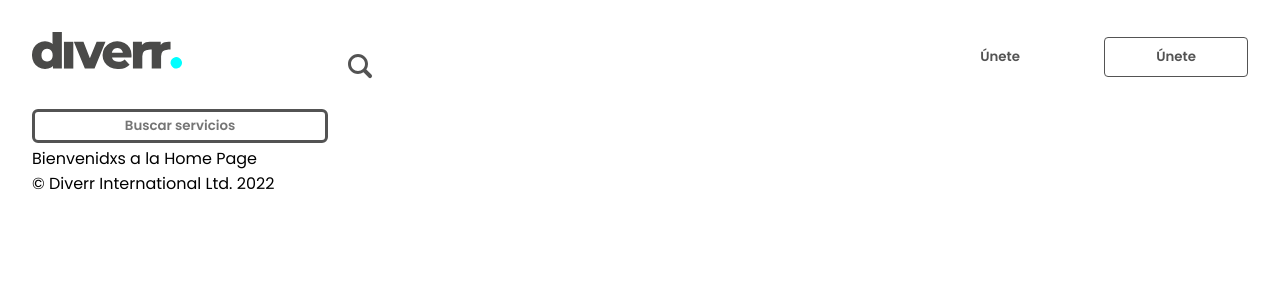
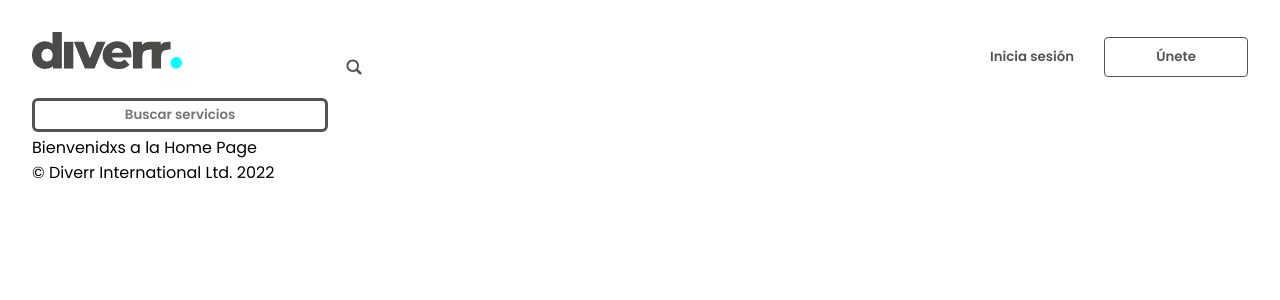
Before and after one commit to mjwhite10/diverr, a React (Create React App) app in the folder frontend/: page / in a window 1280 px wide. Shown: the top 300 px of the page. Built offline with nearby package versions, Linux system fonts and the light colour scheme.

Commit message:
Añadiendo css

```diff
--- a/frontend/src/App.css
+++ b/frontend/src/App.css
@@ -32,7 +32,7 @@ html {
 }
 .auth li {
   text-decoration: none;
-  margin-left: 2rem;
+  /* margin-left: 2rem; */
 }
 .header-button {
   padding: 0.5rem;
@@ -43,7 +43,6 @@ html {
 .header-button:hover {
   display: flex;
   cursor: pointer;
-  text-align: right;
 }
 
 /*LOGIN PAGE*/
@@ -96,9 +95,9 @@ html {
 
 .search-button {
   background: url("../public/images/lupa.svg") no-repeat center center;
-  width: 32px;
-  height: 32px;
-  transform: translateY(-150%);
+  width: 20px;
+  height: 20px;
+  transform: translateY(-210%);
   border: none;
   margin: 1rem;
   cursor: pointer;
--- a/frontend/src/components/Auth.jsx
+++ b/frontend/src/components/Auth.jsx
@@ -8,7 +8,7 @@ const Auth = () => {
           onClick={(e) => navigate('/login')}
           className="header-button login"
         >
-          Únete
+          Inicia sesión
         </button>
       </li>
       <li>
```
